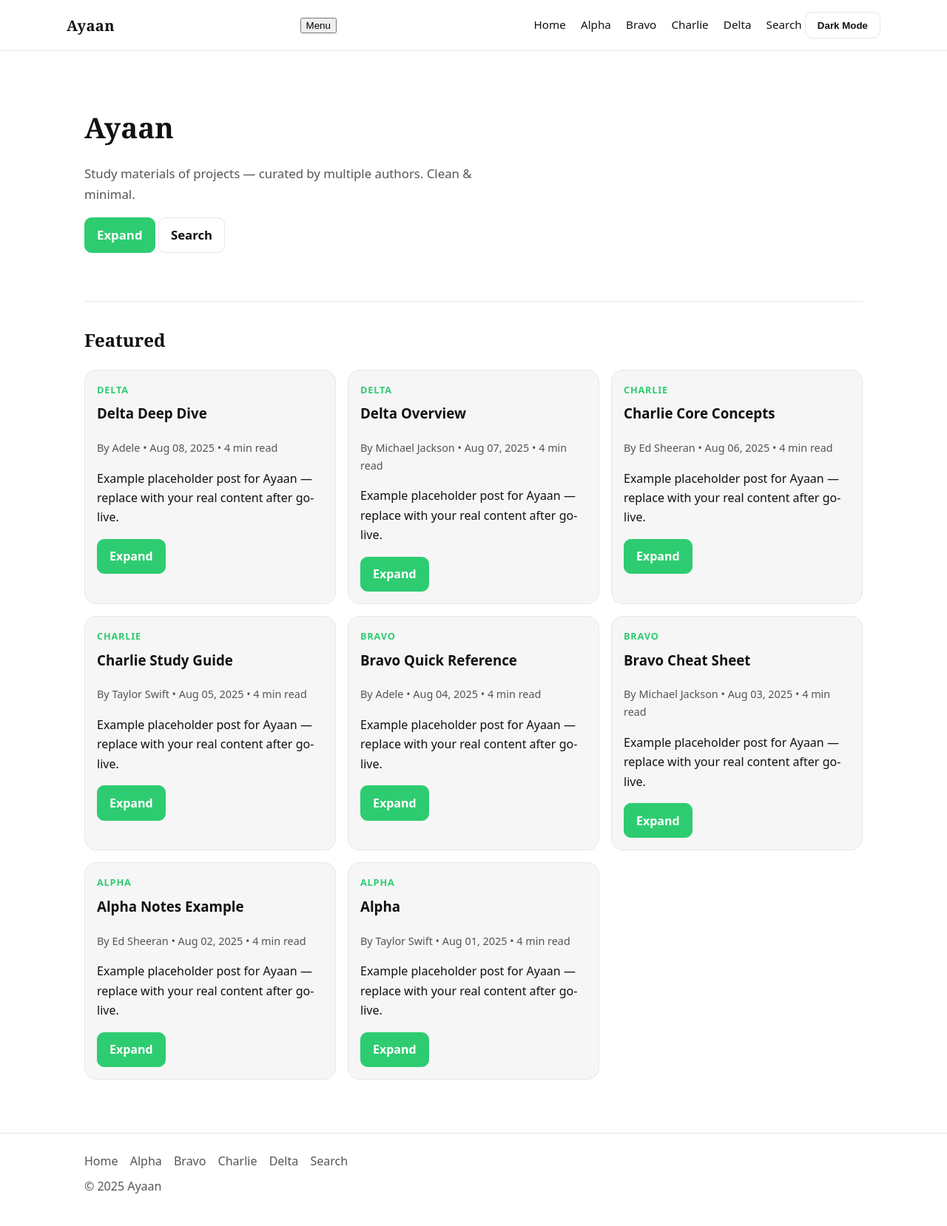
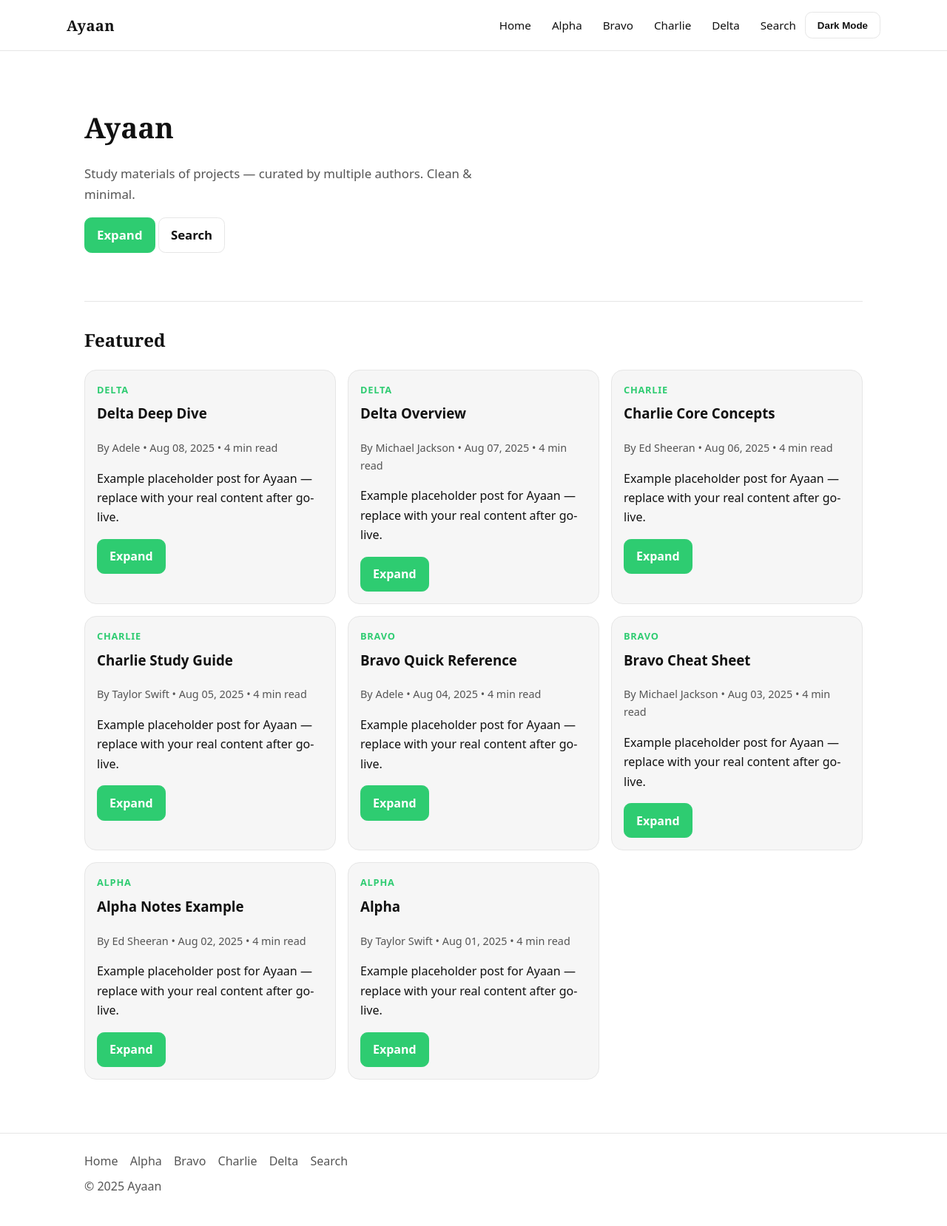
Before and after one commit to mir-ayaan-ali/hussaine, a Jekyll site: the page built from index.md, in a window 1280 px wide. Shown: the whole page at 74% size. Built offline with Jekyll 4.4.1, drawn with Linux system fonts in a browser that asks for light colours.

Commit message:
Update styles.css

```diff
--- a/assets/css/styles.css
+++ b/assets/css/styles.css
@@ -141,3 +141,31 @@
 .badge { background: var(--accent); color: white; border-radius: .4rem; padding: .1rem .5rem; font-size: .75rem; }
 footer .links a { color: var(--muted); text-decoration: none; margin-right: .75rem; }
 footer .links a:hover { text-decoration: underline; }
+/* --- Mobile Nav (hamburger) --- */
+.navlinks { display: flex; align-items: center; gap: 0.75rem; }
+.hamburger { display: none; align-items: center; gap: .5rem; padding: .5rem .75rem;
+  border: 1px solid var(--border); background: transparent; border-radius: .6rem; cursor: pointer; }
+.hamburger-box { width: 20px; height: 14px; position: relative; }
+.hamburger-bar, .hamburger-bar::before, .hamburger-bar::after {
+  content: ""; position: absolute; left: 0; right: 0; height: 2px; background: var(--fg); border-radius: 2px;
+}
+.hamburger-bar { top: 6px; }
+.hamburger-bar::before { top: -6px; }
+.hamburger-bar::after  { top: 6px; }
+
+/* Small screens: collapse nav to a drawer */
+@media (max-width: 768px) {
+  .navbar { flex-wrap: wrap; }
+  .hamburger { display: inline-flex; }
+  .navlinks { width: 100%; display: grid; grid-auto-rows: minmax(0, auto); gap: .5rem; padding-top: .5rem;
+              transition: max-height 200ms ease; }
+  .navlinks.is-collapsed { max-height: 0; overflow: hidden; padding-top: 0; }
+  .navlinks.is-open { max-height: 400px; } /* tall enough to show all links */
+  .navlinks a { display: block; padding: .5rem .25rem; }
+  .btn { min-height: 44px; } /* thumb-friendly */
+}
+
+/* Desktop: always visible, no toggle */
+@media (min-width: 769px) {
+  .navlinks { max-height: none !important; padding-top: 0 !important; }
+}
```
